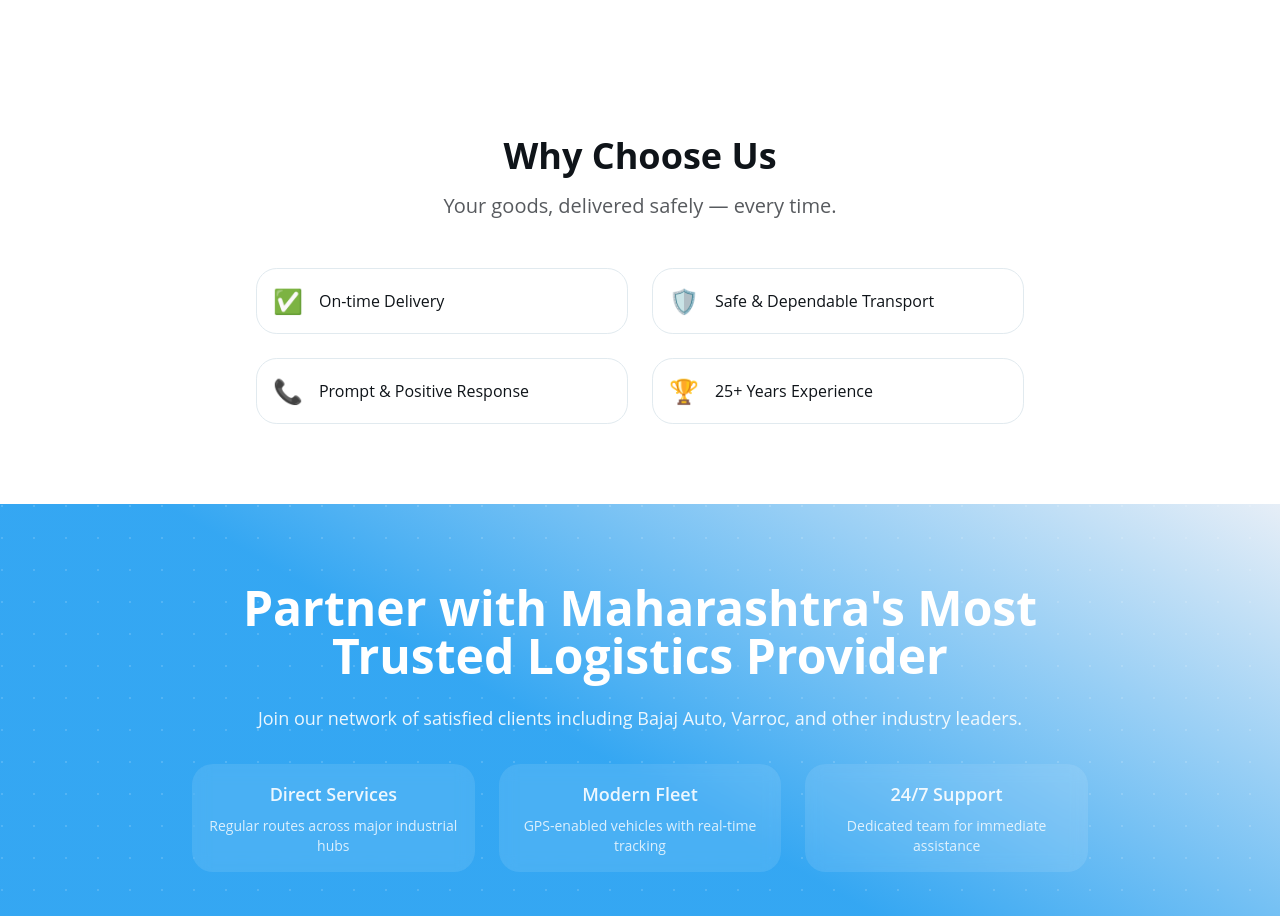
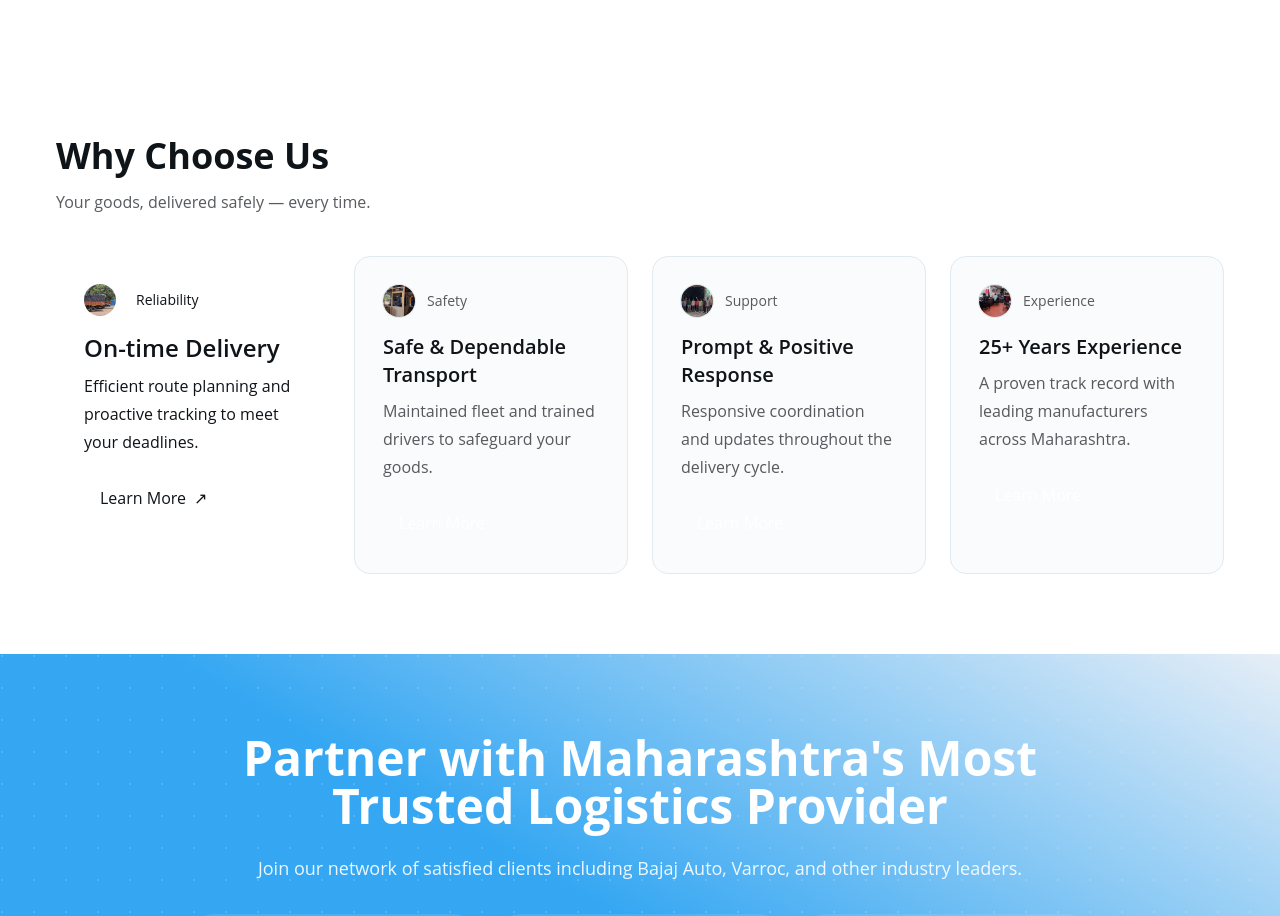
Before and after one commit to rahulbiradar06/Santosh-Logistics, a React (Vite) app in the folder Santosh Logistics/: page / in a window 1280 px wide. Shown: the part 980-1896 px from the top of the page. Built offline with nearby package versions, Linux system fonts and the light colour scheme.

Commit message:
Redesign 'Why Choose Us' section on HomePage
Replaces the old 'Why Choose Us' grid with a redesigned section featuring image icons, improved layout, and call-to-action buttons. Enhances visual appeal and provides more detailed descriptions for each feature, improving user engagement and clarity.

```diff
--- a/Santosh Logistics/src/pages/HomePage.tsx
+++ b/Santosh Logistics/src/pages/HomePage.tsx
@@ -1,5 +1,9 @@
 import { Link } from 'react-router-dom'
 import heroImg from '../assets/transport/5.jpg'
+import iconOnTime from '@/assets/transport/5.jpg'
+import iconSafe from '@/assets/about/office3.jpeg'
+import iconSupport from '@/assets/clients/team2.png'
+import iconExperience from '@/assets/services/office.png'
 
 export default function HomePage() {
   return (
@@ -140,27 +144,69 @@ export default function HomePage() {
         </div>
       </section> */}
 
-      {/* Quality Policy */}
+      {/* Why Choose Us (Redesigned) */}
       <section className="py-20 bg-white">
         <div className="container-xl">
-          <div className="max-w-3xl mx-auto text-center">
-            <h2 className="text-3xl md:text-4xl font-bold mb-4">Why Choose Us</h2>
-            <p className="text-xl text-foreground/70 mb-12">
-              Your goods, delivered safely — every time.
-            </p>
+          {/* Header row with CTA */}
+          <div className="flex flex-col md:flex-row md:items-end md:justify-between gap-6 mb-10">
+            <div>
+              <h2 className="text-3xl md:text-4xl font-bold mb-3">Why Choose Us</h2>
+              <p className="text-foreground/70 max-w-3xl">Your goods, delivered safely — every time.</p>
+            </div>
+            <Link
+              to="/services"
+              className="self-start inline-flex items-center gap-2 rounded-full bg-[--primary] px-5 py-2 text-white hover:opacity-90 transition"
+            >
+              Explore Services
+              <svg className="h-4 w-4" viewBox="0 0 24 24" fill="none" stroke="currentColor" strokeWidth="2" strokeLinecap="round" strokeLinejoin="round"><path d="M5 12h14"/><path d="M12 5l7 7-7 7"/></svg>
+            </Link>
+          </div>
 
-            <div className="grid sm:grid-cols-2 gap-6">
-              {[
-                { icon: '✅', text: 'On-time Delivery' },
-                { icon: '🛡️', text: 'Safe & Dependable Transport' },
-                { icon: '📞', text: 'Prompt & Positive Response' },
-                { icon: '🏆', text: '25+ Years Experience' }
-              ].map((item) => (
-                <div key={item.text} className="flex items-center gap-4 p-4 rounded-lg border border-border">
-                  <span className="text-2xl">{item.icon}</span>
-                  <span className="font-medium">{item.text}</span>
-                </div>
-              ))}
+          {/* Feature cards */}
+          <div className="grid md:grid-cols-2 lg:grid-cols-4 gap-6">
+            {/* Highlighted card */}
+            <div className="rounded-2xl p-6 md:p-7 bg-[--primary] text-[--primary-foreground] shadow-sm">
+              <div className="flex items-center gap-3 mb-4">
+                <img src={iconOnTime} alt="On-time Delivery" className="h-8 w-8 rounded-md object-cover ring-1 ring-white/20" />
+                <span className="text-sm/none bg-white/15 px-2 py-1 rounded-md">Reliability</span>
+              </div>
+              <h3 className="text-xl md:text-2xl font-semibold mb-2">On-time Delivery</h3>
+              <p className="text-[--primary-foreground]/90 mb-5">Efficient route planning and proactive tracking to meet your deadlines.</p>
+              <Link to="/services" className="inline-flex items-center gap-2 rounded-full bg-white/90 text-[--primary] px-4 py-2 font-medium hover:bg-white">
+                Learn More
+                <span aria-hidden>↗</span>
+              </Link>
+            </div>
+
+            {/* Secondary cards */}
+            <div className="rounded-2xl p-6 md:p-7 bg-accent/20 border border-border">
+              <div className="flex items-center gap-3 mb-4">
+                <img src={iconSafe} alt="Safe Transport" className="h-8 w-8 rounded-md object-cover ring-1 ring-border" />
+                <span className="text-sm text-foreground/70">Safety</span>
+              </div>
+              <h3 className="text-xl font-semibold mb-2">Safe & Dependable Transport</h3>
+              <p className="text-foreground/70 mb-5">Maintained fleet and trained drivers to safeguard your goods.</p>
+              <Link to="/services" className="inline-flex items-center gap-2 rounded-full bg-[--primary] text-white px-4 py-2 font-medium hover:opacity-90">Learn More</Link>
+            </div>
+
+            <div className="rounded-2xl p-6 md:p-7 bg-accent/20 border border-border">
+              <div className="flex items-center gap-3 mb-4">
+                <img src={iconSupport} alt="Prompt Response" className="h-8 w-8 rounded-md object-cover ring-1 ring-border" />
+                <span className="text-sm text-foreground/70">Support</span>
+              </div>
+              <h3 className="text-xl font-semibold mb-2">Prompt & Positive Response</h3>
+              <p className="text-foreground/70 mb-5">Responsive coordination and updates throughout the delivery cycle.</p>
+              <Link to="/contact" className="inline-flex items-center gap-2 rounded-full bg-[--primary] text-white px-4 py-2 font-medium hover:opacity-90">Learn More</Link>
+            </div>
+
+            <div className="rounded-2xl p-6 md:p-7 bg-accent/20 border border-border">
+              <div className="flex items-center gap-3 mb-4">
+                <img src={iconExperience} alt="Years Experience" className="h-8 w-8 rounded-md object-cover ring-1 ring-border" />
+                <span className="text-sm text-foreground/70">Experience</span>
+              </div>
+              <h3 className="text-xl font-semibold mb-2">25+ Years Experience</h3>
+              <p className="text-foreground/70 mb-5">A proven track record with leading manufacturers across Maharashtra.</p>
+              <Link to="/about" className="inline-flex items-center gap-2 rounded-full bg-[--primary] text-white px-4 py-2 font-medium hover:opacity-90">Learn More</Link>
             </div>
           </div>
         </div>
```
